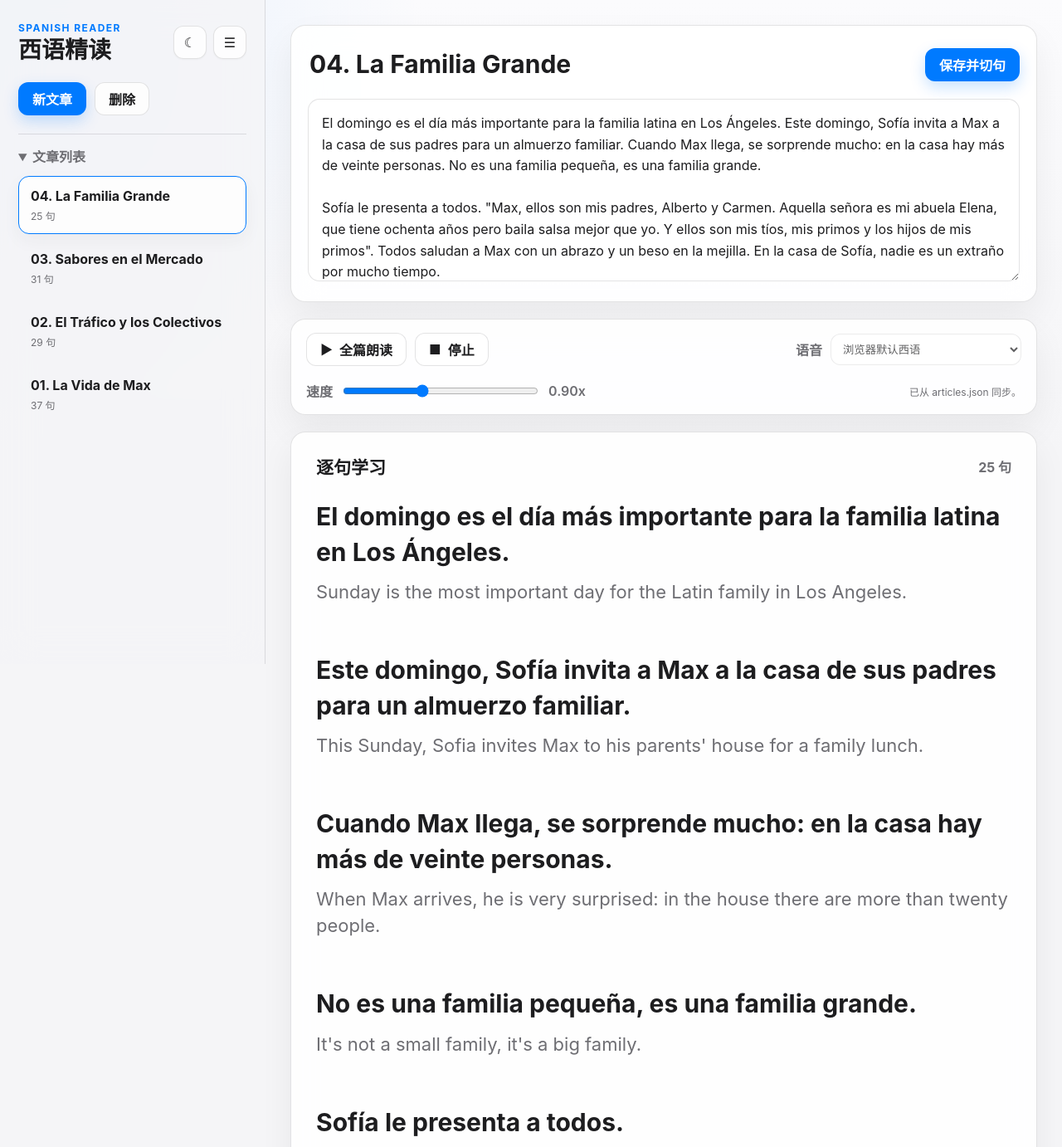
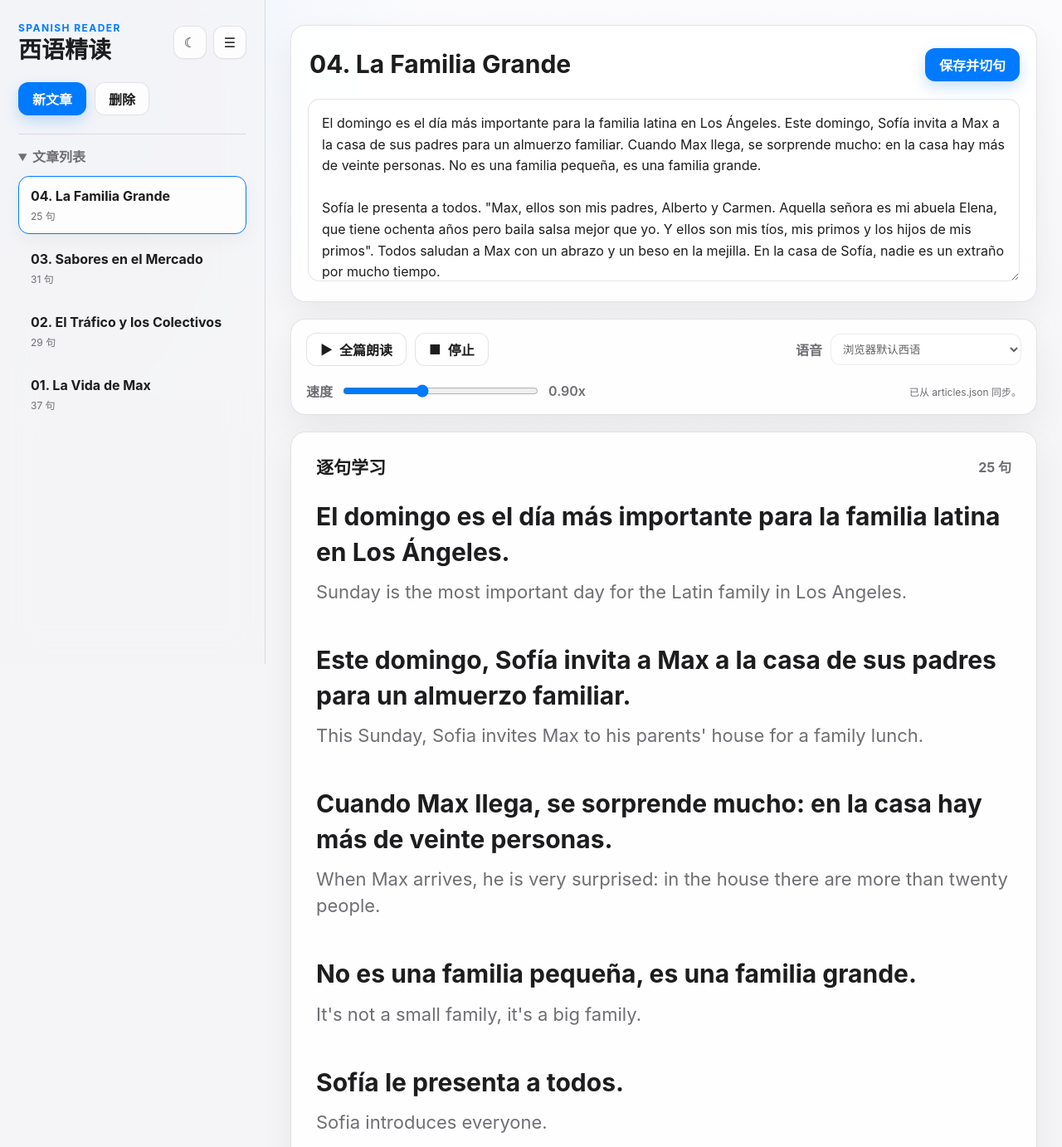
Before and after one commit to BaiRensan/SpanishReader, a website: page index.html in a window 1280 px wide. Shown: the top 1382 px of the page at 83% size. Drawn offline with Linux system fonts and the light colour scheme; no server answers.

Commit message:
Update styles.css

```diff
--- a/styles.css
+++ b/styles.css
@@ -441,7 +441,7 @@ h2 {
 
 .sentences {
   display: grid;
-  gap: 36px;
+  gap: 24px;
 }
 
 .sentence-card {
```
